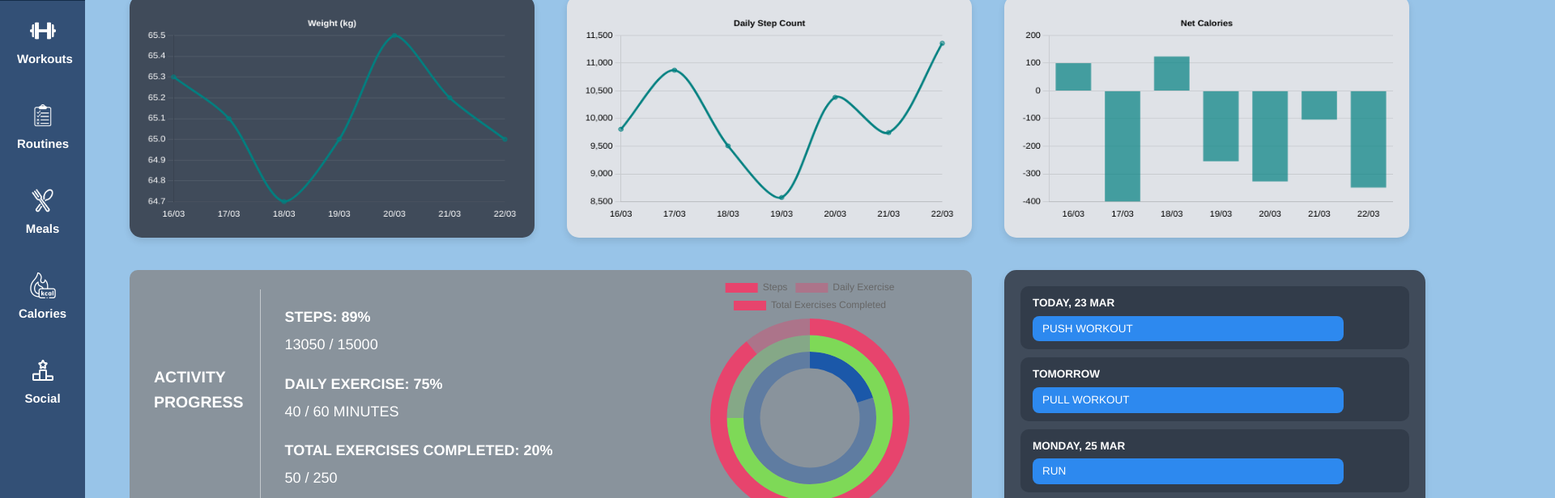
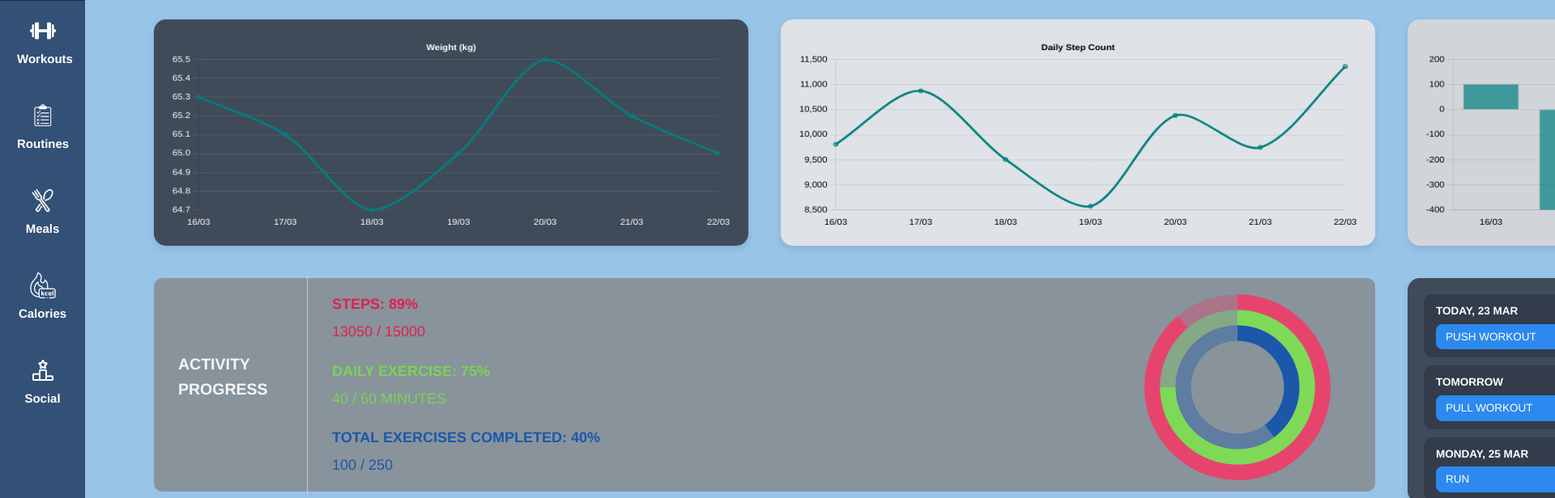
Before and after one commit to BT3103AppDev1/l1-final-term-project-group7, a Vue app: page / in a window 1280 px wide. Shown: the part 184-800 px from the top of the page at 81% size, 1920 px wide, since content can reach past the window. Built offline with nearby package versions, Linux system fonts and the light colour scheme.

Commit message:
CSS tweaks to the charts
Edited the activities widget color scheme and labels. Also attempted to fix the horizontal scaling of the widgets.  WIP for the vertical scaling

```diff
--- a/src/components/home/Activity.vue
+++ b/src/components/home/Activity.vue
@@ -6,17 +6,17 @@
         </p>
       </div>
       <div class="stats">
-        <div class="stat">
+        <div class="stat" id="steps">
           <span class="label">STEPS: 89%</span>
           <span>13050 / 15000</span>
         </div>
-        <div class="stat">
+        <div class="stat" id="exercise_duration">
           <span class="label">DAILY EXERCISE: 75%</span>
           <span>40 / 60 MINUTES</span>
         </div>
-        <div class="stat">
-          <span class="label">TOTAL EXERCISES COMPLETED: 20%</span>
-          <span>50 / 250</span>
+        <div class="stat" id="exercises_completed">
+          <span class="label" >TOTAL EXERCISES COMPLETED: 40%</span>
+          <span>100 / 250</span>
         </div>
       </div>
       <Doughnut
@@ -56,15 +56,10 @@
             },
             {
                 label: 'Total Exercises Completed',
-                data: [20, 80], // Remaining percentage to complete the circle
+                data: [40, 60], // Remaining percentage to complete the circle
                 backgroundColor: ['rgba(0, 74, 173, 0.8)', 'rgba(0, 74, 173, 0.3)'],
                 borderWidth: 0,
             }
-          ],
-          labels: [
-            'Steps',
-            'Daily Exercise',
-            'Total Exercises Completed'
           ]
         },
         options: {
@@ -85,7 +80,7 @@
     background-color: #89939c;
     border-radius: 10px;
     padding: 20px;
-    color: white;
+    color: whitesmoke;
     display: flex;
     justify-content: space-between; /*Add space between the stats and the doughnut */
     align-items: center;
@@ -101,8 +96,8 @@
     }
 
   .stats {
-    width: 100%; /* Ensure stats take full width of parent */
-    padding-left: 30px; /* Adjust the padding to match your design */
+    width: 100%;
+    padding-left: 30px;
     border-left: 1px solid rgba(255, 255, 255, 0.5); /* Separator line */
   }
 
@@ -111,18 +106,44 @@
     margin: 20px 0; /* Space between stat items */
   }
 
+  #steps {
+    color: rgb(221, 34, 78);
+    /* text-shadow:
+    -0.5px -0.5px 0 #000,
+    0.5px -0.5px 0 #000,
+    -0.5px  0.5px 0 #000,
+    0.5px  0.5px 0 #000; */
+  }
+
+  #exercise_duration {
+    color: rgb(122, 212, 83);
+    /*text-shadow:
+    -0.5px -0.5px 0 #000,
+    0.5px -0.5px 0 #000,
+    -0.5px  0.5px 0 #000,
+    0.5px  0.5px 0 #000; */
+  }
+
+  #exercises_completed {
+    color: rgba(0, 74, 173, 0.8);
+    /* text-shadow:
+    -0.5px -0.5px 0 #000,
+    0.5px -0.5px 0 #000,
+    -0.5px  0.5px 0 #000,
+    0.5px  0.5px 0 #000; */
+  }
+
   .label {
     font-weight: bold;
-    display: block; /* Make label a block to break line */
-    color: #ffffff;
-    margin-bottom: 5px; /* Space between label and numbers */
+    display: block;
+    margin-bottom: 5px;
   }
 
   #activityWidget {
-  max-width: 600px; /* Set a max-width to the doughnut chart for a smaller appearance */
+  max-width: 30vh; /* Set a max-width to the doughnut chart for a smaller appearance */
+  max-height: 30vh;
   margin-right: 30px;
   margin-bottom: 5px;
   }
 
-  /* Additional styling as needed */
   </style>
--- a/src/components/home/Calendar.vue
+++ b/src/components/home/Calendar.vue
@@ -24,6 +24,7 @@
 
   <style scoped>
   .calendar-widget {
+    height: 85%;
     background-color: #404b5a;
     border-radius: 15px;
     padding: 20px;
--- a/src/components/home/NetCalories.vue
+++ b/src/components/home/NetCalories.vue
@@ -67,7 +67,7 @@
 
   <style scoped>
     #netCalories_widget {
-    background-color: #dfe2e7;
+    background-color: #d1d4d8;
     border-radius: 15px;
     padding: 20px;
     box-shadow: 0 4px 8px rgba(0, 0, 0, 0.1);
--- a/src/views/Home.vue
+++ b/src/views/Home.vue
@@ -57,22 +57,30 @@
 
 <style scoped>
 .container {
-  max-width: 100%;
+  width:100%;
+  height: 70%;
   margin: 1 auto;
+  padding: 30px;
 }
 
 .top-row, .bottom-row {
-  max-width: 100%;
+  max-width: 90%;
   display: flex;
-  justify-content: space-between; /* Adjusts spacing between child elements */
+  justify-content: space-between;
   margin-bottom: 20px; /* Space between rows */
+  /*border: dashed 2px red; /* visual alignment */
 }
 
 .weight, .steps, .netCalories {
-  min-width: 500px;
-  min-height: 300px;
+  width: 100vh;
+  height: 35vh;
   flex: 1; /* Distribute space evenly */
-  margin-right: 20px; /* Space between widgets */
+  margin-right: 20px;
+}
+
+.calendar, .activity {
+  width: 100vh;
+  height: 35vh;
 }
 
 .activity {
```
